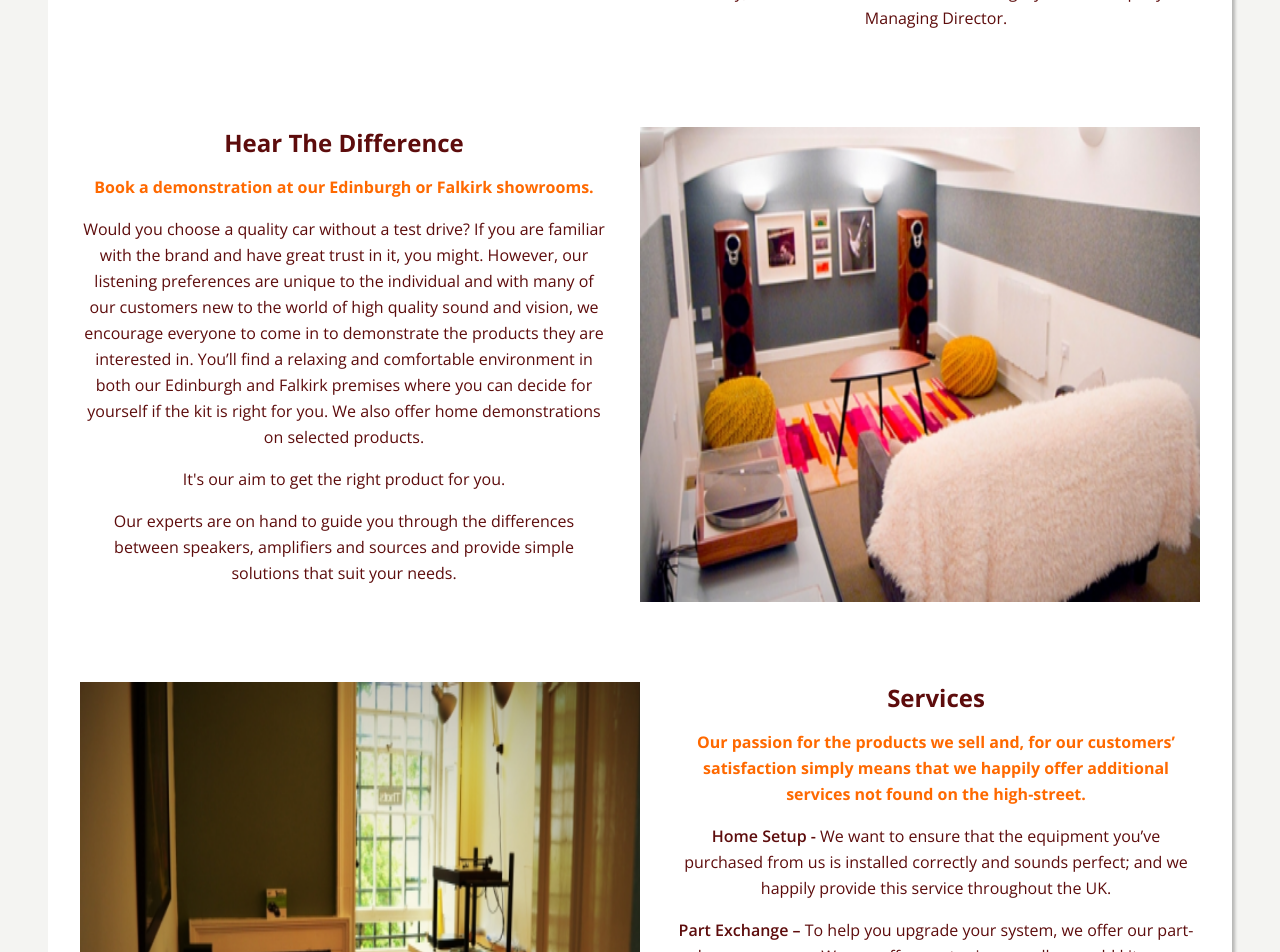
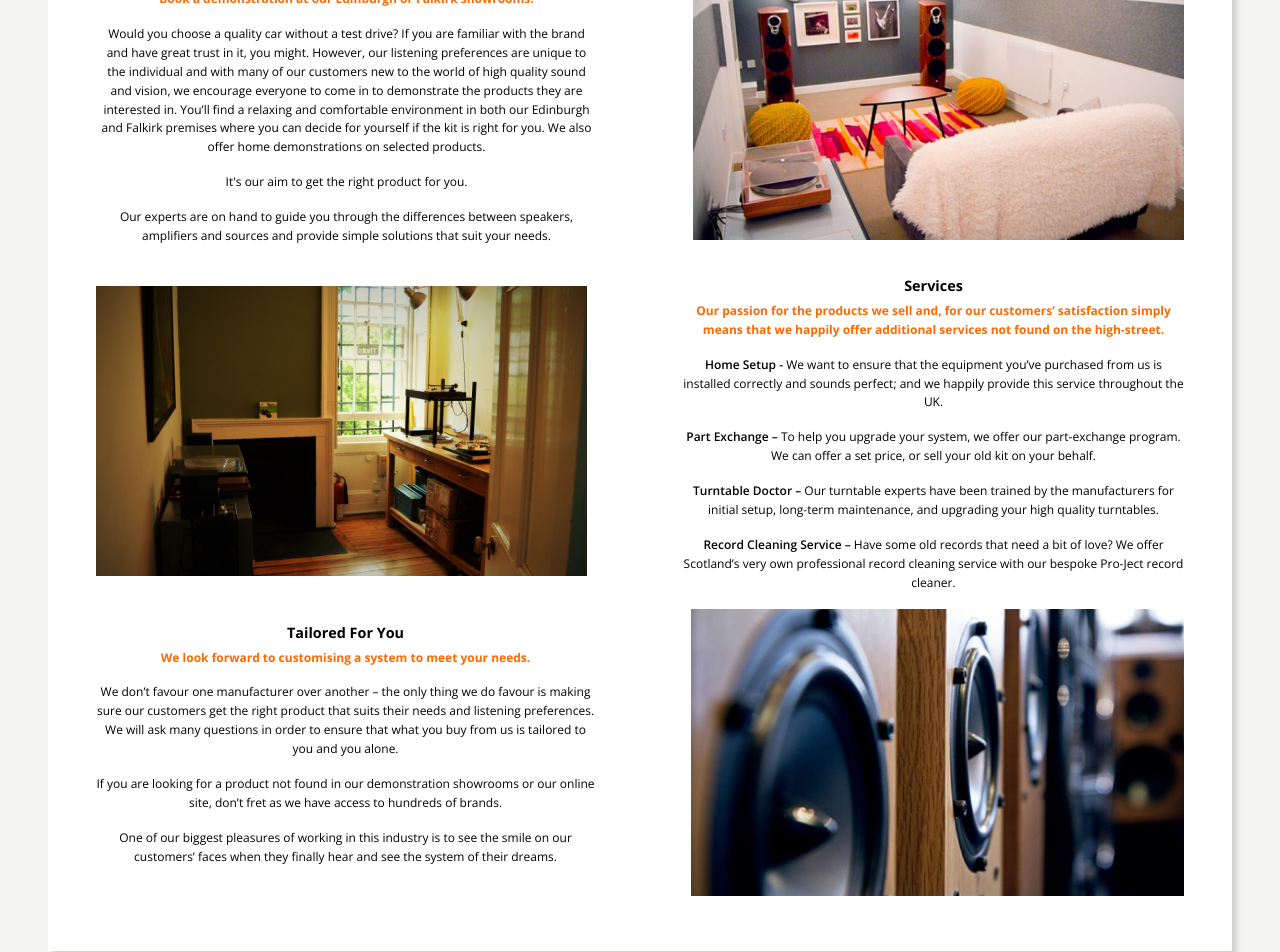
Before and after one commit to rts-cmk-wu08/the-big-bad-wolf, a React (Create React App) app: page /about in a window 1280 px wide. Shown: the part 660-1612 px from the top of the page. Built offline with nearby package versions, Linux system fonts and the light colour scheme.

Commit message:
rettet about siden

```diff
--- a/src/pages/About.js
+++ b/src/pages/About.js
@@ -12,15 +12,17 @@ const About = () => {
 
     return (
 
-    <section class="aboutContainer" role="main">
-        <h1 className="page-header__title"> Our history</h1>
-    <section className="page-content white shadow center">
+  <>
+          <header className="page-header">
+                <h1 className="page-header__title">Our History</h1>
+            </header>
+    <section className="page-content whitebox  center ">
         <div class="item">
 
-            <div class="item__img"><LazyLoadImage effect="opacity" src={Image1} alt=""/></div>
+        <LazyLoadImage effect="opacity" src={Image1} alt=""/>
             <article class="item__info">
-                <h2 className="bold">History</h2>
-                <p class="p-col bold">Established in the late 1960s, our family owned business is based in Edinburgh and Falkirk, but services customers across the UK. </p>
+                <h2>History</h2>
+                <p class="item__info--bold">Established in the late 1960s, our family owned business is based in Edinburgh and Falkirk, but services customers across the UK. </p>
                 <p>Our Edinburgh branch has the longest history as an audio retailer in the UK. During recent renovations, receipts were found from Nicolson’s Gramophone Saloon dating back to 1926. In the 1950s WG Graham took over the shop and renamed it WG Graham’s Hi-Fi Corner. Upon his retirement, Graham Tiso bought the business and shortened the name to Hi-Fi Corner.  </p>
                 <p>Soon thereafter a young enthusiastic Colin MacKenzie (left), who was recommended by Linn’s own Ivor Tiefenbrun, was employed to manage the shop; with a knack for business and years of experience in the hi-fi industry, Colin would later become the owner of Hi-Fi Corner. Today, Struan MacKenzie carries on the legacy as the company’s Managing Director. </p>
             </article>
@@ -29,45 +31,45 @@ const About = () => {
 
         <div class="item">
             <article class="item__info">
-                <h2 className="bold">Hear The Difference</h2>
-                <p class="p-col bold">Book a demonstration at our Edinburgh or Falkirk showrooms.   </p>
+                <h2>Hear The Difference</h2>
+                <p class="item__info--bold">Book a demonstration at our Edinburgh or Falkirk showrooms.   </p>
                 <p>Would you choose a quality car without a test drive? If you are familiar with the brand and have great trust in it, you might. However, our listening preferences are unique to the individual and with many of our customers new to the world of high quality sound and vision, we encourage everyone to come in to demonstrate the products they are interested in. You’ll find a relaxing and comfortable environment in both our Edinburgh and Falkirk premises where you can decide for yourself if the kit is right for you. We also offer home demonstrations on selected products.</p>
                 <p>It's our aim to get the right product for you.</p>
                 <p>Our experts are on hand to guide you through the differences between speakers, amplifiers and sources and provide simple solutions that suit your needs.</p>
                 </article>
-            <div class="item__img"><img src={Image2} alt=""/></div>
+                <LazyLoadImage effect="opacity" src={Image2} alt=""/>
         </div>
 
 
         <div class="item">
-            <div class="item__img"><img src={Image3} alt=""/></div>
+        <LazyLoadImage className="item__img--lower" effect="opacity" src={Image3} alt=""/>
             <article class="item__info">
-                <h2 className="bold">Services</h2>
-                <p class="p-col bold">Our passion for the products we sell and, for our customers’ satisfaction simply means that we happily offer additional services not found on the high-street. </p>
+                <h2 >Services</h2>
+                <p class="item__info--bold">Our passion for the products we sell and, for our customers’ satisfaction simply means that we happily offer additional services not found on the high-street. </p>
 
-                <p><span className="thick">Home Setup -</span>  We want to ensure that the equipment you’ve purchased from us is installed correctly and sounds perfect; and we happily provide this service throughout the UK.</p>
-                <p><span className="thick">Part Exchange –</span>  To help you upgrade your system, we offer our part-exchange program. We can offer a set price, or sell your old kit on your behalf.</p>
-                <p><span className="thick">Turntable Doctor –</span>  Our turntable experts have been trained by the manufacturers for initial setup, long-term maintenance, and upgrading your high quality turntables.</p>
-                <p><span className="thick">Record Cleaning Service –</span>  Have some old records that need a bit of love? We offer Scotland’s very own professional record cleaning service with our bespoke Pro-Ject record cleaner.</p>
+                <p><span >Home Setup -</span>  We want to ensure that the equipment you’ve purchased from us is installed correctly and sounds perfect; and we happily provide this service throughout the UK.</p>
+                <p><span>Part Exchange –</span>  To help you upgrade your system, we offer our part-exchange program. We can offer a set price, or sell your old kit on your behalf.</p>
+                <p><span >Turntable Doctor –</span>  Our turntable experts have been trained by the manufacturers for initial setup, long-term maintenance, and upgrading your high quality turntables.</p>
+                <p><span>Record Cleaning Service –</span>  Have some old records that need a bit of love? We offer Scotland’s very own professional record cleaning service with our bespoke Pro-Ject record cleaner.</p>
                 </article>
         </div>
 
 
         <div class="item">
             <article class="item__info">
-                <h2 className="bold">Tailored For You</h2>
-                <p class="p-col bold">We look forward to customising a system to meet your needs.  </p>
+                <h2>Tailored For You</h2>
+                <p class="item__info--bold">We look forward to customising a system to meet your needs.  </p>
 
                 <p>We don’t favour one manufacturer over another – the only thing we do favour is making sure our customers get the right product that suits their needs and listening preferences. We will ask many questions in order to ensure that what you buy from us is tailored to you and you alone. </p>
                 <p>If you are looking for a product not found in our demonstration showrooms or our online site, don’t fret as we have access to hundreds of brands.</p>
                 <p>One of our biggest pleasures of working in this industry is to see the smile on our customers’ faces when they finally hear and see the system of their dreams.   </p>
             </article>
-            <div class="item__img"><img src={Image4} alt=""/></div>
+            <LazyLoadImage effect="opacity" src={Image4} alt=""/>
         </div>
     </section>
 
+    </>
 
-    </section>
 
      );
 
--- a/src/pages/about.scss
+++ b/src/pages/about.scss
@@ -1,42 +1,29 @@
-.bold {
+.item {
+    display: flex;
+    gap: 6em;
+    justify-content: center;
+    width: 100%;
+    p {
+        font-size: 0.75rem;
+    }
+    &__info {
+        padding-top: 1.5rem;
+        width: 550px;
+    }
+    &__info--bold {
+        color: #FF6900;
         font-weight: bold;
+        font-size: 0.80rem;
     }
-.center {
-  text-align: center;
+    h2 {
+        font-weight: bold;
+        font-size: 0.9rem;
+        line-height: 0rem;
     }
-.thick {
+    span {
         font-weight: 600;
     }
-
-  .aboutContainer {
-    width: 100%;
-    margin: 0 auto;
-    padding-top: 2rem;
+    &__img--lower {
+        padding-top: 1.5rem;
     }
-  .item {
-    width: 100%;
-    overflow: hidden;
-    margin-bottom: 5rem;
 }
-  .item {
-    color: rgb(93, 12, 12);
-  }
-  .item {
-    display: flex;
-    gap: 2rem;
-  }
-
-
-  .item p {
-    line-height: 1.625rem;
-
-  }
-  .item__img img {
-    width: 35rem;
-    height: 100%;
-
-  }
-
-  .p-col {
-    color: #FF6900;
-}
```
Also changed, not shown: src/index.scss (+23 -41 lines). Lines whose indentation alone changed are shown as unchanged.
